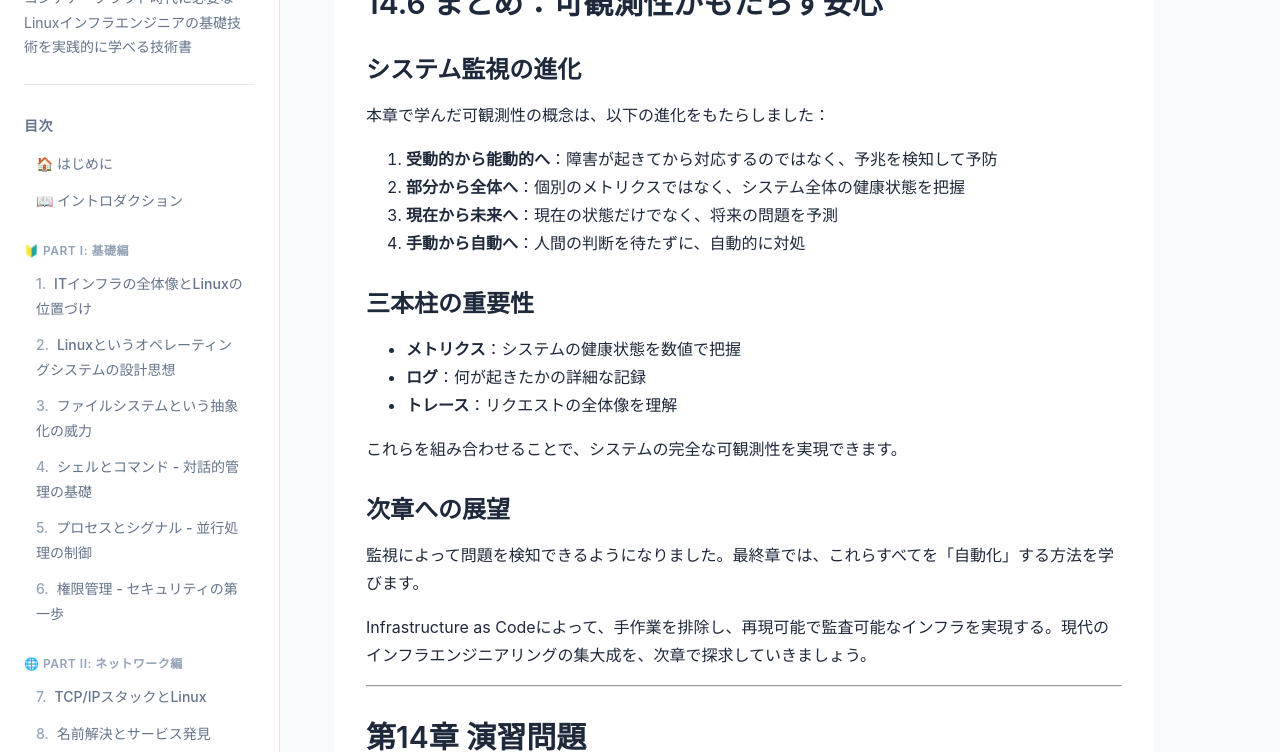
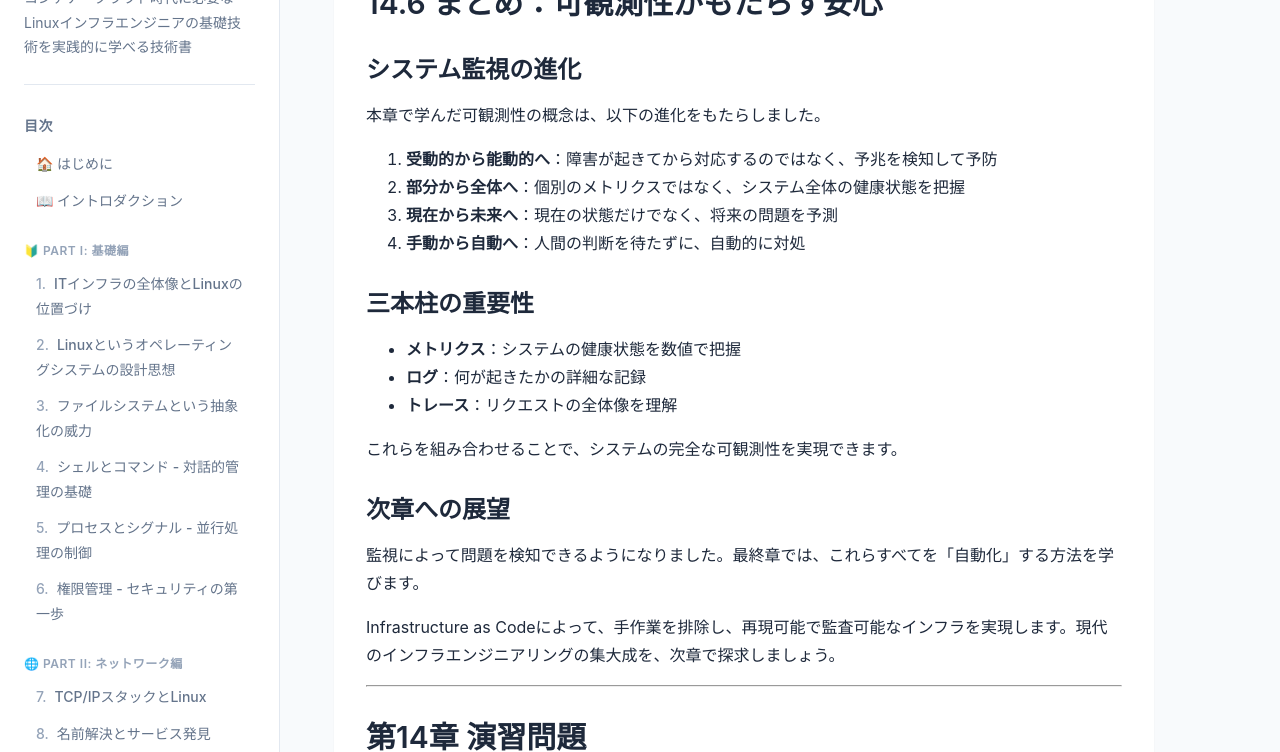
Before and after one commit to itdojp/linux-infra-textbook2, a Jekyll site: the page built from docs/chapters/chapter-14-with-exercises.md, in a window 1280 px wide and 1400 px high, scrolled down 40404 px. Shown: the part 155-907 px from the top of the window. Built offline with Jekyll 4.4.1, drawn with Linux system fonts in a browser that asks for light colours; our own code applies the rules of GitHub Pages for plain Markdown files; some of the changed text lies outside the part shown.

Commit message:
docs: Stage3 表現・スタイル調整（第14章）

````diff
--- a/docs/chapters/chapter-14-with-exercises.md
+++ b/docs/chapters/chapter-14-with-exercises.md
@@ -8,7 +8,7 @@
 
 このような「事後の調査」から、「事前の予防」へ。さらには「リアルタイムの対応」へ。システム監視の進化は、私たちの睡眠時間を守り、サービスの品質を向上させてきました。
 
-本章では、「システムの可観測性（Observability）」という概念を通じて、現代のインフラ監視の本質を学んでいきます。
+本章では、「システムの可観測性（Observability）」という概念を通じて、現代のインフラ監視の本質を学びます。
 
 ## 14.2 「動いているか分からない」という恐怖からの脱却
 
@@ -1465,7 +1465,7 @@ for rec in recommendations:
 
 ### システム監視の進化
 
-本章で学んだ可観測性の概念は、以下の進化をもたらしました：
+本章で学んだ可観測性の概念は、以下の進化をもたらしました。
 
 1. **受動的から能動的へ**：障害が起きてから対応するのではなく、予兆を検知して予防
 2. **部分から全体へ**：個別のメトリクスではなく、システム全体の健康状態を把握
@@ -1484,7 +1484,7 @@ for rec in recommendations:
 
 監視によって問題を検知できるようになりました。最終章では、これらすべてを「自動化」する方法を学びます。
 
-Infrastructure as Codeによって、手作業を排除し、再現可能で監査可能なインフラを実現する。現代のインフラエンジニアリングの集大成を、次章で探求していきましょう。
+Infrastructure as Codeによって、手作業を排除し、再現可能で監査可能なインフラを実現します。現代のインフラエンジニアリングの集大成を、次章で探求しましょう。
 
 ---
 
@@ -1512,7 +1512,7 @@ Infrastructure as Codeによって、手作業を排除し、再現可能で監
 
 ### 問題3：実践的な課題
 
-以下の要件を満たす監視システムを設計してください：
+以下の要件を満たす監視システムを設計してください。
 
 **要件：**
 - マイクロサービスアーキテクチャ（API Gateway、3つのバックエンドサービス）
@@ -1525,7 +1525,7 @@ Infrastructure as Codeによって、手作業を排除し、再現可能で監
 
 ### 問題4：アラート設計
 
-次のメトリクスに対して、適切なアラートルールを設計してください：
+次のメトリクスに対して、適切なアラートルールを設計してください。
 
 1. CPU使用率
 2. メモリ使用率
@@ -1537,7 +1537,7 @@ Infrastructure as Codeによって、手作業を排除し、再現可能で監
 
 ### 問題5：ログ分析
 
-以下のようなログエントリがあります：
+以下のようなログエントリがあります。
 ```
 2024-03-15 10:23:45 ERROR [user-service] Failed to connect to database: Connection timeout
 2024-03-15 10:23:46 WARN [api-gateway] Retry attempt 1 for user-service
@@ -1551,7 +1551,7 @@ Infrastructure as Codeによって、手作業を排除し、再現可能で監
 
 ### 問題6：パフォーマンス分析
 
-分散トレーシングの結果、以下のような処理時間が記録されました：
+分散トレーシングの結果、以下のような処理時間が記録されました。
 - API Gateway: 10ms
 - User Service: 200ms
   - Database Query: 180ms
````
Also changed, not shown: other parts of docs/chapters/chapter-14-with-exercises.md (+3 -3 lines).
